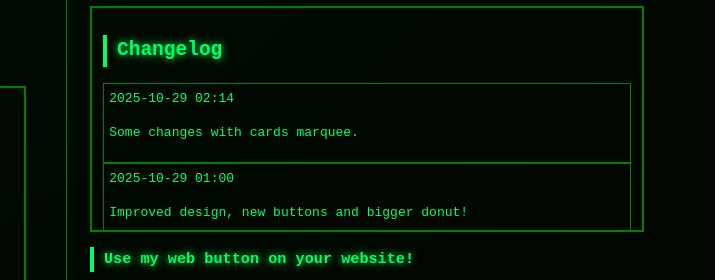
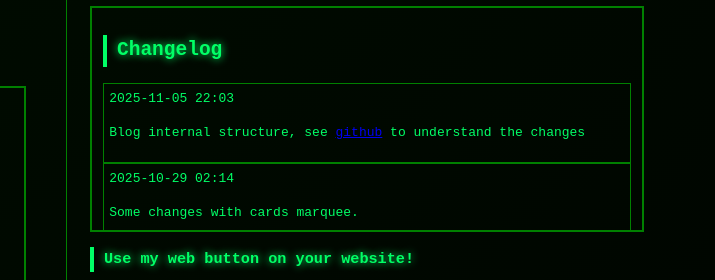
Before and after one commit to synt-xerror/myneocities, a plain HTML site: page index.html in a window 1280 px wide. Shown: the part 875-1155 px from the top of the page, 565-1280 px from the left. Drawn offline with Linux system fonts and the light colour scheme; a script that the page names is missing.

Commit message:
pushing again

```diff
--- a/index.html
+++ b/index.html
@@ -104,6 +104,11 @@
           <h2>Changelog</h2>
 
           <div class="change">
+            <bold>2025-11-05 22:03</bold>
+            <p>Blog internal structure, see <a href="https://github.com/synt-xerror/myneocities">github</a> to understand the changes</p>
+          </div>
+
+          <div class="change">
             <bold>2025-10-29 02:14</bold>
             <p>Some changes with cards marquee.</p>
           </div>
```
